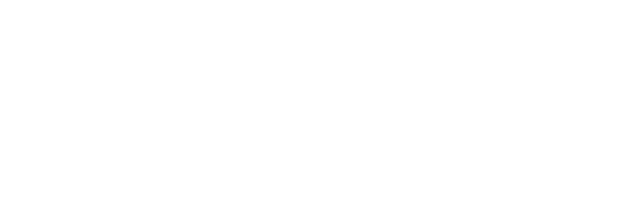
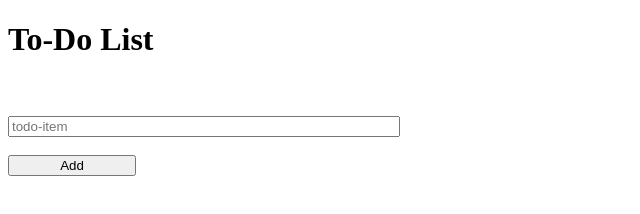
Before and after one commit to SachinSharma22/To-Do-List, a plain HTML site: page index.html in a window 1280 px wide. Shown: the whole page, without its empty margins (0-640 px from the left). Drawn offline with Linux system fonts and the light colour scheme.

Commit message:
write code of html

```diff
--- a/index.html
+++ b/index.html
@@ -10,6 +10,21 @@
 </head>
 <body>
 
+    <div class="container">
+        <h1 class="row">To-Do List</h1><br><br>
+        <div class="row">
+            <form action="">
+                <div class="input-group">
+                    <input type="text" placeholder="todo-item" id="box" style="width: 30vw;">
+                </div>
+                <br>
+
+                <div class="form-group">
+                    <input type="button" value="Add" style="width: 10vw;" onclick="add_item()">
+                </div>
+            </form>
+        </div>
+    </div>
 
     <!-- Script File added here -->
     <script src="script.js"></script>
```
